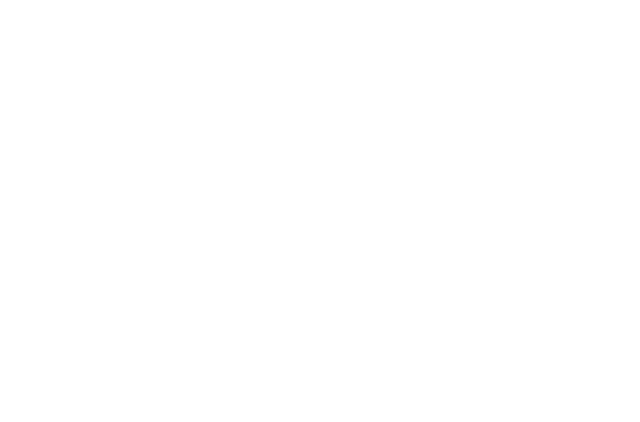
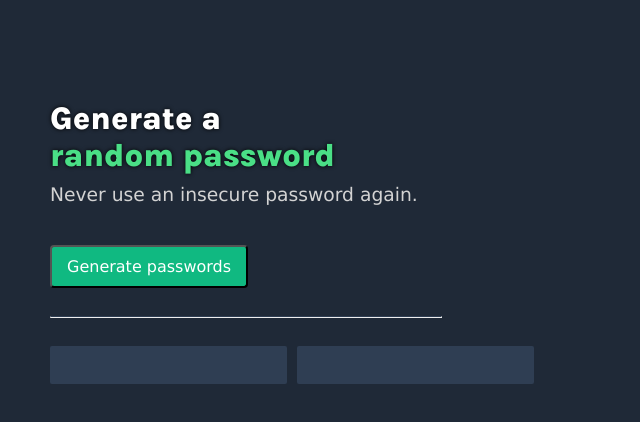
Before and after one commit to MateuszBukowski/Password--Generator, a website built with Vite: page index.html in a window 1280 px wide. Shown: the whole page, without its empty margins (0-640 px from the left). Built offline with nearby package versions, Linux system fonts and the light colour scheme.

Commit message:
html, css and js functions ready
html, css and js functions ready

```diff
--- a/index.css
+++ b/index.css
@@ -1,3 +1,68 @@
 body {
     margin: 0;
+    background-color: #1F2937;
+    padding: 100px 50px;
+
 }
+
+h1 {
+    font-weight:800;
+    font-family: "Karla", sans-serif;
+    font-style: normal;
+    color: white;
+    margin: 0 auto;
+    text-shadow: 0px 0px 4px black;
+}
+
+#h1-green {
+    color: #4ADF86;
+}
+
+h3 {
+    font-weight:normal;
+    color: lightgray;
+    margin: 10 auto;
+    font-family: Verdana, Geneva, Tahoma, sans-serif;
+}
+
+button {
+    background-color: #10B981;
+    color: white;
+    border-radius: 4px;
+    padding: 10px 15px;
+    margin-bottom: 20px;
+    font-size: 16px;
+    font-family: Verdana, Geneva, Tahoma, sans-serif;
+
+}
+
+input {
+    color: #4ADF86;
+    background-color: #2F3E53;
+    border-radius: 2px;
+    padding: 10px 15px;
+    border: none;
+    margin-right: 10px;
+    font-size: 16px;
+}
+
+hr {
+    border-top: 1px solid #2F3E53;
+    width: 390px;
+    text-align: left;
+    margin-left: 0;
+    /* margin-top: 40px; */
+}
+
+#formFields {
+    display: flex;
+    flex-direction: column;
+    align-items: flex-start;
+    margin-top: 40px;
+}
+
+#inputFields {
+    display: flex;
+    justify-content: space-between;
+    margin-top: 20px;
+}
--- a/index.html
+++ b/index.html
@@ -1,9 +1,22 @@
 <html>
     <head>
         <link rel="stylesheet" href="index.css">
+        <link rel="preconnect" href="https://fonts.googleapis.com">
+        <link rel="preconnect" href="https://fonts.gstatic.com" crossorigin>
+        <link href="https://fonts.googleapis.com/css2?family=Karla:ital,wght@0,200..800;1,200..800&display=swap" rel="stylesheet">
     </head>
     <body>
-        <h1></h1>
+        <h1>Generate a</h1>
+        <h1 id="h1-green">random password</h1>
+        <h3>Never use an insecure password again.</h3>
+        <div id="formFields">
+            <button onclick="startGenerator()">Generate passwords</button>
+            <hr>
+            <div id="inputFields">
+                <input type="text" name="firstField" id="firstInput">
+                <input type="text" name="secondField" id="secondInput">
+            </div>
+        </form>
         <script src="index.js"></script>
     </body>
 </html>
--- a/index.js
+++ b/index.js
@@ -1,2 +1,26 @@
 const characters = ["A","B","C","D","E","F","G","H","I","J","K","L","M","N","O","P","Q","R","S","T","U","V","W","X","Y","Z","a","b","c","d","e","f","g","h","i","j","k","l","m","n","o","p","q","r","s","t","u","v","w","x","y","z", "0", "1", "2", "3", "4", "5", "6", "7", "8", "9","~","`","!","@","#","$","%","^","&","*","(",")","_","-","+","=","{","[","}","]",",","|",":",";","<",">",".","?",
 "/"];
+
+let firstInput = document.getElementById("firstInput")
+let secondInput = document.getElementById("secondInput")
+
+function startGenerator() {
+    firstInput.value = generatePassword()
+    secondInput.value = generatePassword()
+}
+
+function generatePassword() {
+    let password = ""
+    for (ch = 0; ch < 15; ch++){
+        charIndex = Math.floor( Math.random() * characters.length)
+        password += characters[charIndex]
+    }
+    return password
+}
+
+function clearInput() {
+    firstInput.value = ""
+    secondInput.value = ""
+}
+
+clearInput()
```
